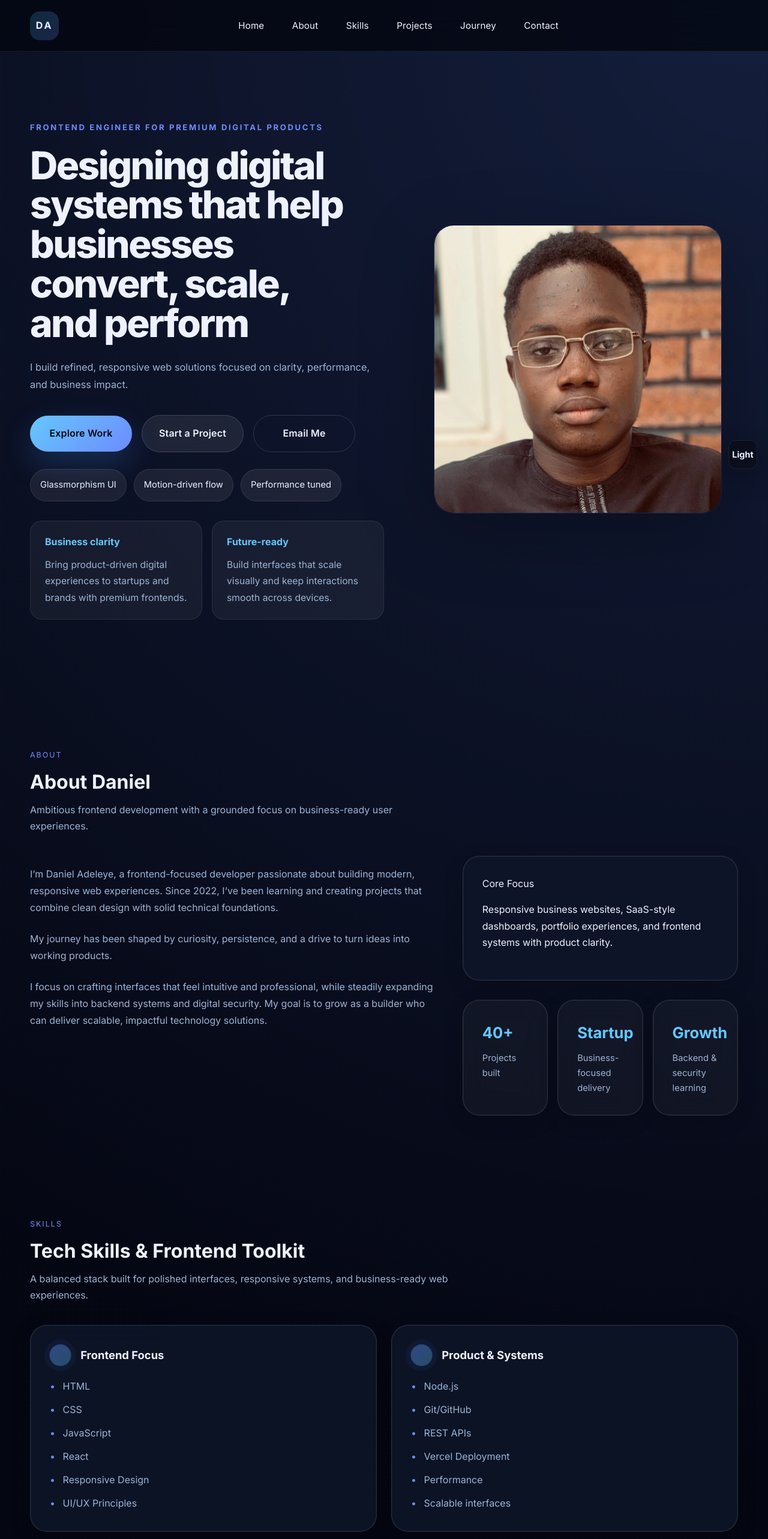
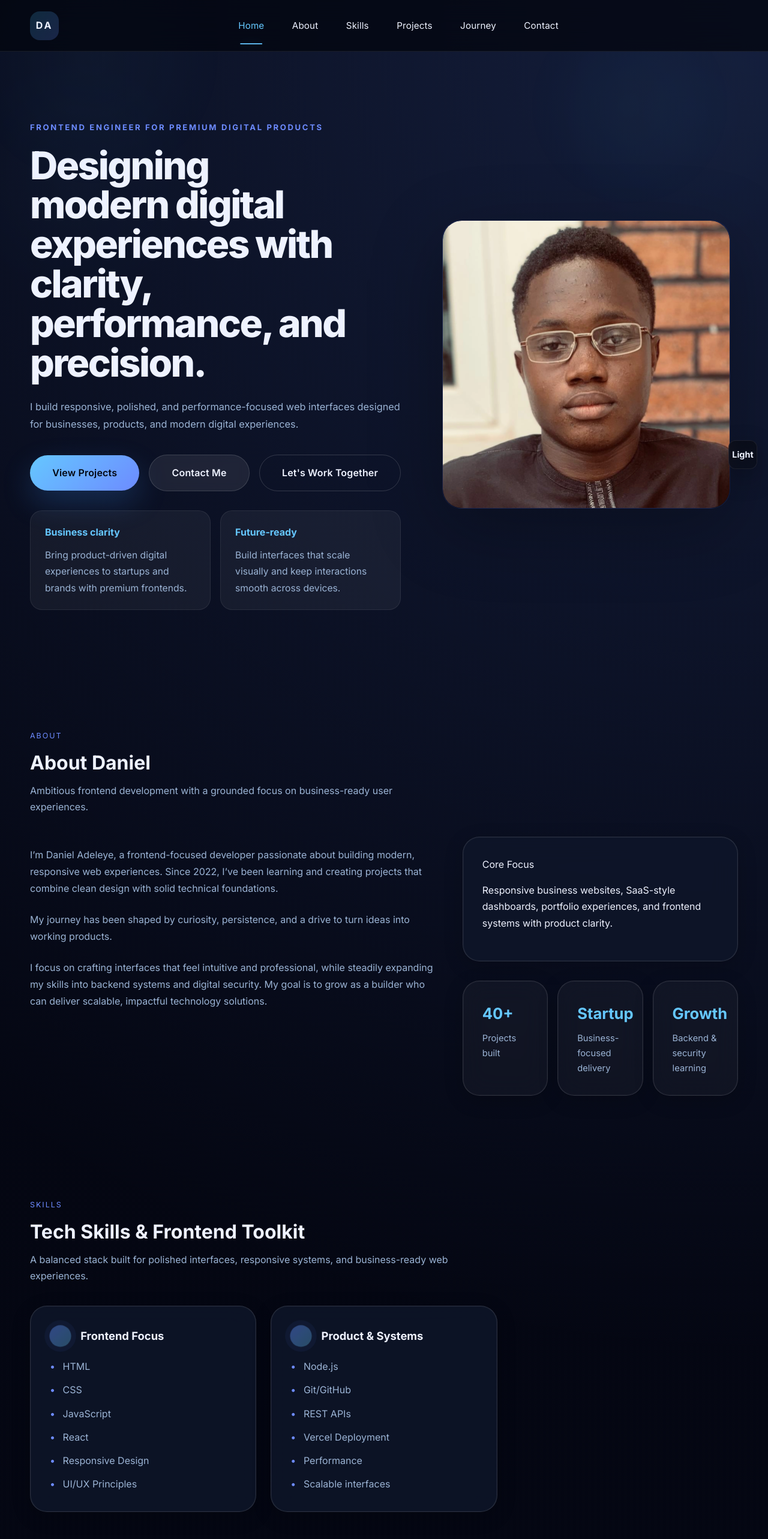
Before and after one commit to Tireni4560/portfolio, a React (Vite) app: page / in a window 1280 px wide. Shown: the top 2566 px of the page at 60% size. Built offline with nearby package versions, Linux system fonts and the light colour scheme.

Commit message:
UI Change

```diff
--- a/src/App.jsx
+++ b/src/App.jsx
@@ -24,6 +24,7 @@ const navItems = [
 function App() {
   const [isDark, setIsDark] = useState(true);
   const [menuOpen, setMenuOpen] = useState(false);
+  const [activeSection, setActiveSection] = useState('#home');
   const [loaded, setLoaded] = useState(false);
 
   useEffect(() => {
@@ -38,6 +39,27 @@ function App() {
     root.classList.toggle('dark-mode', isDark);
     window.localStorage.setItem('portfolio-theme', isDark ? 'dark' : 'light');
   }, [isDark]);
+
+  useEffect(() => {
+    document.body.classList.toggle('menu-open', menuOpen);
+  }, [menuOpen]);
+
+  useEffect(() => {
+    const sections = document.querySelectorAll('section[id]');
+    const observer = new IntersectionObserver(
+      (entries) => {
+        entries.forEach((entry) => {
+          if (entry.isIntersecting) {
+            setActiveSection(`#${entry.target.id}`);
+          }
+        });
+      },
+      { threshold: 0.33, rootMargin: '-20% 0px -55% 0px' }
+    );
+
+    sections.forEach((section) => observer.observe(section));
+    return () => observer.disconnect();
+  }, []);
 
   useEffect(() => {
     const elements = document.querySelectorAll('[data-reveal]');
@@ -71,7 +93,13 @@ function App() {
           </a>
           <nav className={`site-nav ${menuOpen ? 'open' : ''}`} aria-label="Primary navigation">
             {navItems.map((item) => (
-              <a key={item.href} href={item.href} onClick={closeMenu}>
+              <a
+                key={item.href}
+                href={item.href}
+                className={activeSection === item.href ? 'active' : ''}
+                aria-current={activeSection === item.href ? 'page' : undefined}
+                onClick={closeMenu}
+              >
                 {item.label}
               </a>
             ))}
--- a/src/components/Contact.jsx
+++ b/src/components/Contact.jsx
@@ -52,7 +52,9 @@ function Contact() {
             description="Send a quick message, share your idea, or request a frontend product discussion."
             small="Contact"
           />
-
+          <p className="contact-note">
+            Prefer a faster reply? Connect on <a href="https://x.com/danieladeleye_" target="_blank" rel="noreferrer">X</a>.
+          </p>
         </div>
 
         <div className="contact-form-card">
--- a/src/components/Hero.jsx
+++ b/src/components/Hero.jsx
@@ -4,19 +4,14 @@ function Hero() {
       <div className="container hero-grid">
         <div className="hero-copy" data-reveal>
           <span className="eyebrow">Frontend engineer for premium digital products</span>
-          <h1>Designing digital systems that help businesses convert, scale, and perform</h1>
+          <h1>Designing modern digital experiences with clarity, performance, and precision.</h1>
           <p>
-            I build refined, responsive web solutions focused on clarity, performance, and business impact.
+            I build responsive, polished, and performance-focused web interfaces designed for businesses, products, and modern digital experiences.
           </p>
           <div className="hero-actions">
-            <a href="#projects" className="button button-primary">Explore Work</a>
-            <a href="#contact" className="button button-secondary">Start a Project</a>
-            <a href="mailto:hello@danieladeleye.com" className="button button-tertiary">Email Me</a>
-          </div>
-          <div className="hero-chips">
-            <span className="hero-chip">Glassmorphism UI</span>
-            <span className="hero-chip">Motion-driven flow</span>
-            <span className="hero-chip">Performance tuned</span>
+            <a href="#projects" className="button button-primary">View Projects</a>
+            <a href="#contact" className="button button-secondary">Contact Me</a>
+            <a href="#contact" className="button button-tertiary">Let's Work Together</a>
           </div>
           <div className="hero-details">
             <div>
--- a/src/styles/global.css
+++ b/src/styles/global.css
@@ -34,6 +34,10 @@ body {
     linear-gradient(180deg, #060b18 0%, #02040a 100%);
   color: var(--text);
   line-height: 1.7;
+}
+
+body.menu-open {
+  overflow: hidden;
 }
 
 img {
@@ -113,6 +117,24 @@ button {
 .site-nav a:hover {
   background: rgba(255, 255, 255, 0.08);
   box-shadow: 0 0 24px rgba(101, 199, 255, 0.12);
+}
+
+.site-nav a.active {
+  color: var(--accent);
+}
+
+.site-nav a.active::after {
+  content: '';
+  position: absolute;
+  left: 50%;
+  bottom: -0.3rem;
+  transform: translateX(-50%);
+  width: 50%;
+  height: 2px;
+  border-radius: 999px;
+  background: var(--accent);
+  opacity: 0.9;
+  box-shadow: 0 0 16px rgba(101, 199, 255, 0.22);
 }
 
 .header-actions {
@@ -209,13 +231,24 @@ button {
 
 .hero-section {
   padding-top: 7rem;
-  padding-bottom: 8rem;
+  padding-bottom: 7rem;
   position: relative;
+  overflow: hidden;
+}
+
+.hero-section::before {
+  content: '';
+  position: absolute;
+  inset: 0;
+  background: radial-gradient(circle at 10% 20%, rgba(101, 199, 255, 0.08), transparent 16%),
+    radial-gradient(circle at 90% 10%, rgba(107, 215, 255, 0.06), transparent 18%);
+  opacity: 0.35;
+  pointer-events: none;
 }
 
 .hero-grid {
   display: grid;
-  grid-template-columns: 1.05fr 0.95fr;
+  grid-template-columns: 1.1fr 0.9fr;
   gap: 3.5rem;
   align-items: center;
 }
@@ -261,7 +294,12 @@ button {
 }
 
 .hero-actions .button {
-  min-width: 170px;
+  min-width: 160px;
+  flex: 1 1 auto;
+}
+
+.hero-actions .button.button-tertiary {
+  border-color: rgba(255, 255, 255, 0.16);
 }
 
 .hero-details {
@@ -480,8 +518,12 @@ button {
   gap: 1.5rem;
 }
 
+.projects-grid {
+  grid-template-columns: repeat(2, minmax(0, 1fr));
+}
+
 .skills-grid {
-  grid-template-columns: repeat(2, minmax(0, 1fr));
+  grid-template-columns: repeat(3, minmax(0, 1fr));
 }
 
 .skill-card,
@@ -895,25 +937,30 @@ button {
 }
 
 .contact-copy .section-header {
-  margin-bottom: 1.8rem;
+  margin-bottom: 1rem;
 }
 
-.contact-quicklinks {
-  display: grid;
-  gap: 0.9rem;
+.contact-note {
+  margin-top: 1rem;
+  color: var(--muted);
+  font-size: 0.97rem;
+  line-height: 1.75;
 }
 
-.contact-quicklinks a {
-  color: var(--text);
-  padding: 1rem 1.2rem;
-  background: rgba(255, 255, 255, 0.05);
-  border: 1px solid rgba(255, 255, 255, 0.08);
-  border-radius: 1rem;
+.contact-note a {
+  color: var(--accent);
+  text-decoration: none;
+  transition: color 0.25s ease;
+}
+
+.contact-note a:hover {
+  color: var(--accent-2);
 }
 
 .contact-form-card {
   padding: 2rem;
 }
+
 
 .contact-form {
   display: grid;
@@ -1067,6 +1114,16 @@ button {
   overflow: hidden;
 }
 
+.site-background::after {
+  content: '';
+  position: absolute;
+  inset: 0;
+  pointer-events: none;
+  background: radial-gradient(circle at 12% 12%, rgba(101, 199, 255, 0.08), transparent 18%),
+    radial-gradient(circle at 82% 22%, rgba(107, 215, 255, 0.06), transparent 16%);
+  opacity: 0.45;
+}
+
 .bg-grid {
   position: absolute;
   inset: 0;
@@ -1106,7 +1163,7 @@ button {
   0% { transform: translateX(-6%) translateY(0) rotate(0.001deg); }
   50% { transform: translateX(6%) translateY(0.25rem) rotate(0.001deg); }
   100% { transform: translateX(-6%) translateY(0) rotate(0.001deg); }
-}}
+}
 
 /* keep background subtle in light mode */
 html.light-mode .bg-grid { opacity: 0.04; }
@@ -1362,8 +1419,7 @@ html.light-mode .button-secondary,
 html.light-mode .button-tertiary,
 html.light-mode .button-outline,
 html.light-mode .contact-form input,
-html.light-mode .contact-form textarea,
-html.light-mode .contact-quicklinks a {
+html.light-mode .contact-form textarea {
   background: rgba(15, 28, 60, 0.08);
 }
 
```
